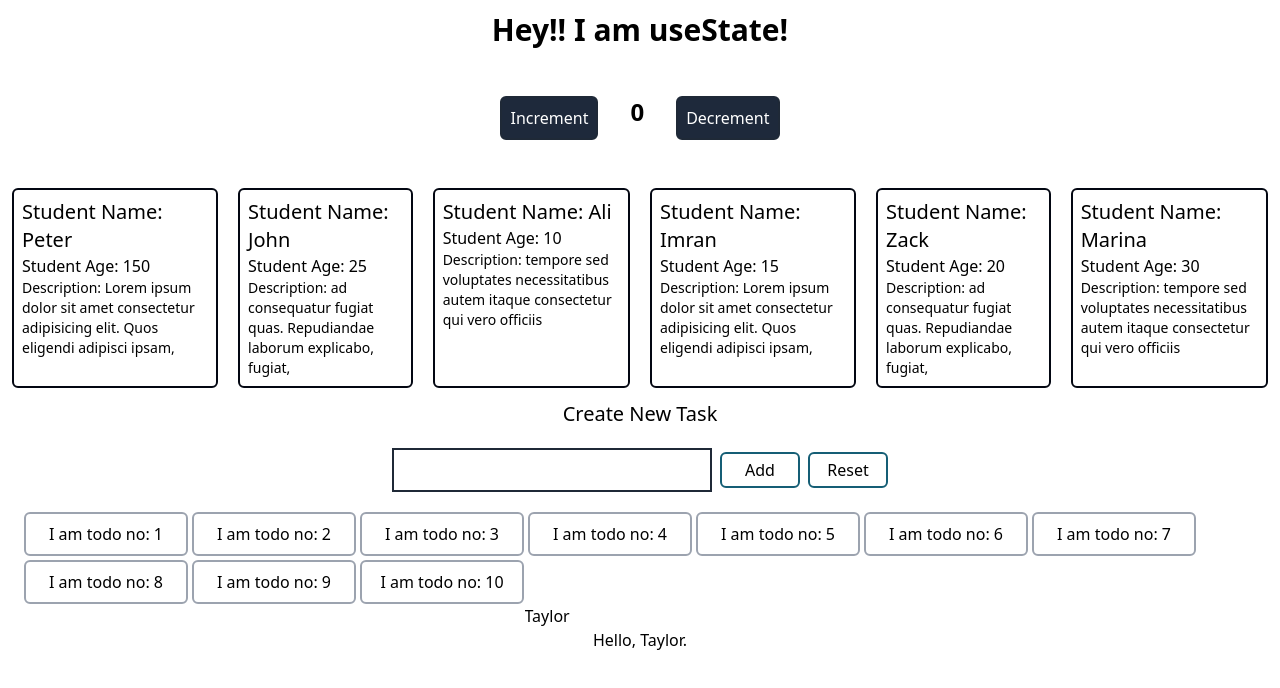
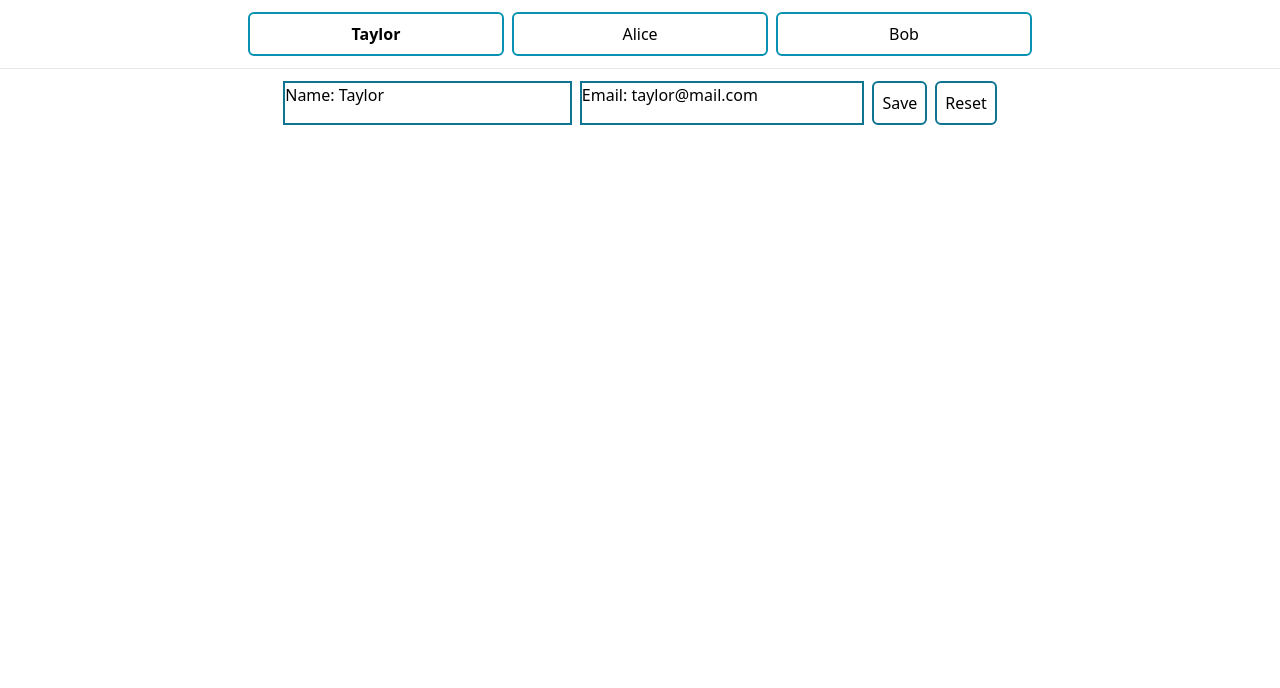
Before and after one commit to syedaAnusha/React-Indepth, a React (Vite) app in the folder learn-react-indepth/: page / in a window 1280 px wide. Shown: the top 688 px of the page. Built offline with nearby package versions, Linux system fonts and the light colour scheme.

Commit message:
refactor: Add Challenges

```diff
--- a/learn-react-indepth/src/App.jsx
+++ b/learn-react-indepth/src/App.jsx
@@ -1,11 +1,11 @@
 /* eslint-disable no-unused-vars */
 import React, { Component } from "react";
-import UseState from "./react-hooks-components/UseState";
+import ChallengeThree from "./react-hooks-components/use-state/ChallengeThree";
 export default class App extends Component {
   render() {
     return (
       <>
-        <UseState />
+        <ChallengeThree />
       </>
     );
   }
--- /dev/null
+++ b/learn-react-indepth/src/react-hooks-components/use-state/ChallengeFive.jsx
@@ -0,0 +1,43 @@
+/* eslint-disable react/prop-types */
+/* eslint-disable react-hooks/exhaustive-deps */
+/* eslint-disable no-unused-vars */
+import { useState } from "react";
+import Contact from "./Contact.jsx";
+
+const ChallengeFive = () => {
+  const [reverse, setReverse] = useState(false);
+
+  const displayedContacts = [...contacts];
+  if (reverse) {
+    displayedContacts.reverse();
+  }
+
+  return (
+    <>
+      <label>
+        <input
+          type="checkbox"
+          value={reverse}
+          onChange={(e) => {
+            setReverse(e.target.checked);
+          }}
+        />{" "}
+        Show in reverse order
+      </label>
+      <ul>
+        {displayedContacts.map((contact, i) => (
+          <li key={contact.name}>
+            <Contact contact={contact} />
+          </li>
+        ))}
+      </ul>
+    </>
+  );
+};
+
+const contacts = [
+  { id: 0, name: "Alice", email: "alice@mail.com" },
+  { id: 1, name: "Bob", email: "bob@mail.com" },
+  { id: 2, name: "Taylor", email: "taylor@mail.com" },
+];
+export default ChallengeFive;
--- /dev/null
+++ b/learn-react-indepth/src/react-hooks-components/use-state/ChallengeFour.jsx
@@ -0,0 +1,73 @@
+/* eslint-disable react/prop-types */
+/* eslint-disable react-hooks/exhaustive-deps */
+/* eslint-disable no-unused-vars */
+import { useState } from "react";
+
+const ChallengeFour = () => {
+  const [index, setIndex] = useState(0);
+  const [version, setVersion] = useState(0);
+  const hasNext = index < images.length - 1;
+
+  function handleClick() {
+    if (hasNext) {
+      setIndex(index + 1);
+    } else {
+      setIndex(0);
+    }
+  }
+
+  function handleClearPrevImage() {
+    setVersion(version + 1);
+  }
+
+  let image = images[index];
+  return (
+    <>
+      <button
+        onClick={() => {
+          handleClick();
+          handleClearPrevImage();
+        }}
+      >
+        Next
+      </button>
+      <h3>
+        Image {index + 1} of {images.length}
+      </h3>
+      <img src={image.src} key={version} />
+      <p>{image.place}</p>
+    </>
+  );
+};
+
+let images = [
+  {
+    place: "Penang, Malaysia",
+    src: "https://i.imgur.com/FJeJR8M.jpg",
+  },
+  {
+    place: "Lisbon, Portugal",
+    src: "https://i.imgur.com/dB2LRbj.jpg",
+  },
+  {
+    place: "Bilbao, Spain",
+    src: "https://i.imgur.com/z08o2TS.jpg",
+  },
+  {
+    place: "Valparaíso, Chile",
+    src: "https://i.imgur.com/Y3utgTi.jpg",
+  },
+  {
+    place: "Schwyz, Switzerland",
+    src: "https://i.imgur.com/JBbMpWY.jpg",
+  },
+  {
+    place: "Prague, Czechia",
+    src: "https://i.imgur.com/QwUKKmF.jpg",
+  },
+  {
+    place: "Ljubljana, Slovenia",
+    src: "https://i.imgur.com/3aIiwfm.jpg",
+  },
+];
+export default ChallengeFour;
--- /dev/null
+++ b/learn-react-indepth/src/react-hooks-components/use-state/ChallengeOne.jsx
@@ -0,0 +1,40 @@
+/* eslint-disable react-hooks/exhaustive-deps */
+/* eslint-disable no-unused-vars */
+import { useState } from "react";
+
+function Form() {
+  const [text, setText] = useState("");
+  return (
+    <textarea
+      value={text}
+      onChange={(e) => setText(e.target.value)}
+      className="border-2 border-gray-700"
+    />
+  );
+}
+const ChallengeOne = () => {
+  const [showHint, setShowHint] = useState(false);
+  return (
+    <main className="flex flex-col justify-center items-center m-3">
+      <div>
+        {showHint && (
+          <p>
+            <i>Hint: Your favorite city?</i>
+          </p>
+        )}
+
+        <Form />
+        <button
+          className="rounded-md border-2 whitespace-nowrap p-1 w-20 border-cyan-800 hover:bg-cyan-950 hover:text-white"
+          onClick={() => {
+            setShowHint((prevFlag) => !prevFlag);
+          }}
+        >
+          {showHint ? "Hide hint" : "Show Hint"}
+        </button>
+      </div>
+    </main>
+  );
+};
+
+export default ChallengeOne;
--- /dev/null
+++ b/learn-react-indepth/src/react-hooks-components/use-state/ChallengeThree.jsx
@@ -0,0 +1,47 @@
+/* eslint-disable react/prop-types */
+/* eslint-disable react-hooks/exhaustive-deps */
+/* eslint-disable no-unused-vars */
+import { useState } from "react";
+import ContactList from "./ContactList.jsx";
+import EditContact from "./EditContact.jsx";
+
+const initialContacts = [
+  { id: 0, name: "Taylor", email: "taylor@mail.com" },
+  { id: 1, name: "Alice", email: "alice@mail.com" },
+  { id: 2, name: "Bob", email: "bob@mail.com" },
+];
+
+const ChallengeThree = () => {
+  const [contacts, setContacts] = useState(initialContacts);
+  const [selectedId, setSelectedId] = useState(0);
+  const selectedContact = contacts.find((c) => c.id === selectedId);
+
+  function handleSave(updatedData) {
+    const nextContacts = contacts.map((c) => {
+      if (c.id === updatedData.id) {
+        return updatedData;
+      } else {
+        return c;
+      }
+    });
+    setContacts(nextContacts);
+  }
+
+  return (
+    <div>
+      <ContactList
+        contacts={contacts}
+        selectedId={selectedId}
+        onSelect={(id) => setSelectedId(id)}
+      />
+      <hr />
+      <EditContact
+        initialData={selectedContact}
+        onSave={handleSave}
+        key={selectedId}
+      />
+    </div>
+  );
+};
+
+export default ChallengeThree;
--- /dev/null
+++ b/learn-react-indepth/src/react-hooks-components/use-state/ChallengeTwo.jsx
@@ -0,0 +1,52 @@
+/* eslint-disable react/prop-types */
+/* eslint-disable react-hooks/exhaustive-deps */
+/* eslint-disable no-unused-vars */
+import { useState } from "react";
+
+function Field({ label }) {
+  const [text, setText] = useState("");
+  return (
+    <label>
+      {label}:{" "}
+      <input
+        type="text"
+        value={text}
+        placeholder={label}
+        onChange={(e) => setText(e.target.value)}
+      />
+    </label>
+  );
+}
+const ChallengeTwo = () => {
+  const [reverse, setReverse] = useState(false);
+
+  let checkbox = (
+    <label>
+      <input
+        type="checkbox"
+        checked={reverse}
+        onChange={(e) => setReverse(e.target.checked)}
+      />
+      Reverse order
+    </label>
+  );
+  if (reverse) {
+    return (
+      <>
+        <Field label="Last name" key="lastname" />
+        <Field label="First name" key="firstname" />
+        {checkbox}
+      </>
+    );
+  } else {
+    return (
+      <>
+        <Field label="First name" key="firstname" />
+        <Field label="Last name" key="lastname" />
+        {checkbox}
+      </>
+    );
+  }
+};
+
+export default ChallengeTwo;
--- /dev/null
+++ b/learn-react-indepth/src/react-hooks-components/use-state/Contact.jsx
@@ -0,0 +1,25 @@
+/* eslint-disable react/prop-types */
+import { useState } from "react";
+
+export default function Contact({ contact }) {
+  const [expanded, setExpanded] = useState(false);
+  return (
+    <>
+      <p>
+        <b>{contact.name}</b>
+      </p>
+      {expanded && (
+        <p key={contact.name}>
+          <i>{contact.email}</i>
+        </p>
+      )}
+      <button
+        onClick={() => {
+          setExpanded(!expanded);
+        }}
+      >
+        {expanded ? "Hide" : "Show"} email
+      </button>
+    </>
+  );
+}
--- /dev/null
+++ b/learn-react-indepth/src/react-hooks-components/use-state/ContactList.jsx
@@ -0,0 +1,29 @@
+/* eslint-disable react/prop-types */
+export default function ContactList({ contacts, selectedId, onSelect }) {
+  return (
+    <main className="flex justify-center items-center m-3">
+      <section>
+        <ul className="flex gap-2 text-center">
+          {contacts.map((contact) => (
+            <li
+              key={contact.id}
+              className="border-2 border-cyan-600 p-2 rounded-md w-64"
+            >
+              <button
+                onClick={() => {
+                  onSelect(contact.id);
+                }}
+              >
+                {contact.id === selectedId ? (
+                  <b>{contact.name}</b>
+                ) : (
+                  contact.name
+                )}
+              </button>
+            </li>
+          ))}
+        </ul>
+      </section>
+    </main>
+  );
+}
--- /dev/null
+++ b/learn-react-indepth/src/react-hooks-components/use-state/EditContact.jsx
@@ -0,0 +1,65 @@
+/* eslint-disable react/prop-types */
+import { useState } from "react";
+
+export default function EditContact({ initialData, onSave }) {
+  const [name, setName] = useState(initialData.name);
+  const [email, setEmail] = useState(initialData.email);
+
+  const handleSetName = (e) => {
+    setName(e.target.value);
+  };
+
+  const handleSetEmail = (e) => {
+    setEmail(e.target.value);
+  };
+  return (
+    <main className="flex flex-col justify-center items-center m-3">
+      <section className="flex gap-2 ">
+        <label className="border-2 border-cyan-700">
+          Name:{" "}
+          <input
+            type="text"
+            value={name}
+            onChange={(e) => {
+              handleSetName(e);
+            }}
+            className="active:outline-none focus:outline-none"
+          />
+        </label>
+        <label className="border-2 border-cyan-700">
+          Email:{" "}
+          <input
+            type="email"
+            value={email}
+            onChange={(e) => {
+              handleSetEmail(e);
+            }}
+            className="active:outline-none focus:outline-none"
+          />
+        </label>
+        <button
+          className="border-2 border-cyan-700  p-2 rounded-md"
+          onClick={() => {
+            const updatedData = {
+              id: initialData.id,
+              name: name,
+              email: email,
+            };
+            onSave(updatedData);
+          }}
+        >
+          Save
+        </button>
+        <button
+          className="border-2 border-cyan-700 p-2 rounded-md"
+          onClick={() => {
+            setName(initialData.name);
+            setEmail(initialData.email);
+          }}
+        >
+          Reset
+        </button>
+      </section>
+    </main>
+  );
+}
--- a/learn-react-indepth/src/react-hooks-components/UseState.jsx
+++ b/learn-react-indepth/src/react-hooks-components/use-state/UseState.jsx
@@ -2,9 +2,9 @@
 /* eslint-disable no-unused-vars */
 //* This file is dedicated to practise useState hook only!
 import { useEffect, useState } from "react";
-import { DATA } from "./student_data";
-import Card from "./ui/Card";
-import { Block } from "./ui/Block";
+import { DATA } from "../../student_data";
+import Card from "../ui/Card";
+import { Block } from "../ui/Block";
 
 function createInitialTodos() {
   const initialTodos = [];
@@ -54,7 +54,7 @@ const Todos = () => {
           >
             Add
           </button>
-          <button
+          {/* <button
             className="rounded-md border-2 p-1 w-20 border-cyan-800 hover:bg-cyan-950 hover:text-white"
             onClick={() => {
               console.log(version);
@@ -62,25 +62,25 @@ const Todos = () => {
             }}
           >
             Reset
-          </button>
+          </button> */}
         </section>
         <Block value={todos} />
-        <Form key={version} />
+        {/* <Form key={version} /> */}
       </main>
     </>
   );
 };
 
-function Form() {
-  const [name, setName] = useState("Taylor");
+// function Form() {
+//   const [name, setName] = useState("Taylor");
 
-  return (
-    <>
-      <input value={name} onChange={(e) => setName(e.target.value)} />
-      <p>Hello, {name}.</p>
-    </>
-  );
-}
+//   return (
+//     <>
+//       <input value={name} onChange={(e) => setName(e.target.value)} />
+//       <p>Hello, {name}.</p>
+//     </>
+//   );
+// }
 
 //* Main/Parent Component
 const UseState = () => {
```
